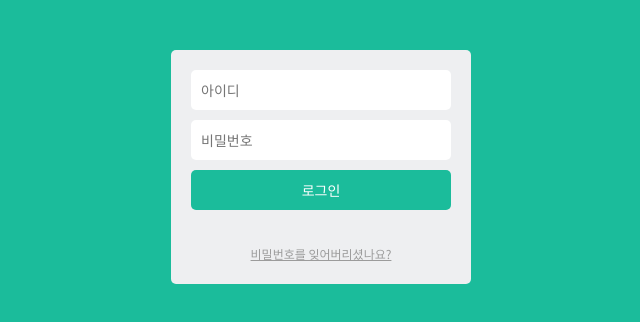
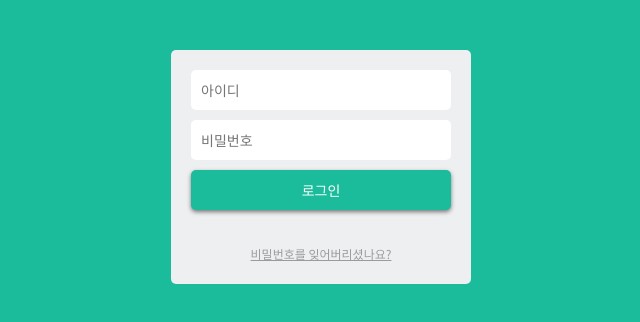
Before and after one commit to hakguan/learning_webdev, a plain HTML site: page practice/login_page/index.html in a window 1280 px wide. In both pictures the pointer is over the input "로그인". Shown: the full height of the page, 319-959 px from the left. Drawn offline with Linux system fonts and the light colour scheme.

Commit message:
add hover

```diff
--- a/practice/login_page/css/styles.css
+++ b/practice/login_page/css/styles.css
@@ -36,6 +36,11 @@ body {
     text-align: center;
 }
 
+/* 마우스오버(hover) 효과 추가 */
+.submit-btn:hover {
+    box-shadow: 0 2px 4px 0 rgba(0, 0, 0, 0.50)
+}
+
 .links {
     text-align: center;
 }
```
